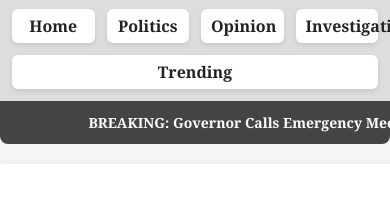
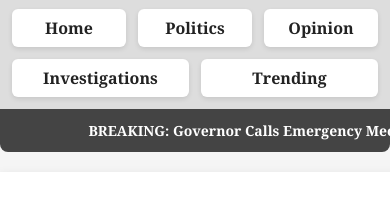
Before and after one commit to CullenH12/Conservativesinsider, a plain HTML site: page index.html in a window 390 px wide. Shown: the part 131-335 px from the top of the page. Drawn offline with Linux system fonts and the light colour scheme.

Commit message:
Update index.html

```diff
--- a/index.html
+++ b/index.html
@@ -165,13 +165,17 @@
                 display: flex;
                 flex-wrap: wrap;
                 justify-content: center;
+                width: 100%;
+                box-sizing: border-box;
             }
             nav a {
-                width: auto;
+                flex: 1;
                 text-align: center;
-                padding: 6px 10px;
-                min-width: 60px;
+                padding: 8px 12px;
+                min-width: 90px; /* Prevents buttons from stretching too wide */
+                max-width: 160px; /* Stops them from being too large */
             }
+
             .article-title {
                 font-size: 24px;
             }
```
